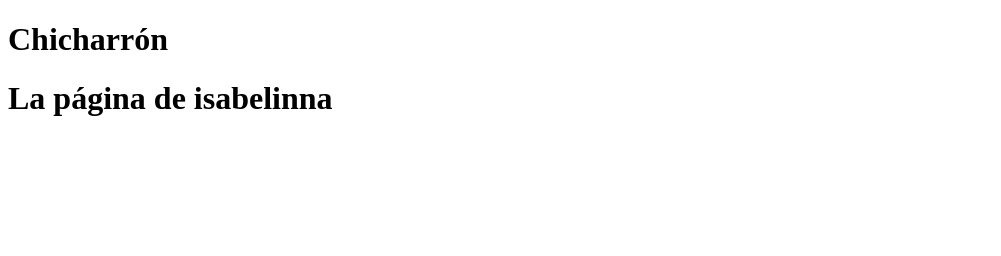
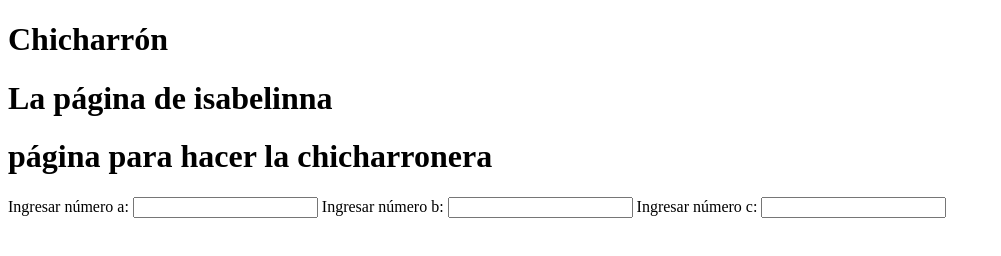
Before and after one commit to isabelinna/isabelinna.github.io, a plain HTML site: page index.html in a window 1280 px wide. Shown: the whole page, without its empty margins (0-1001 px from the left). Drawn offline with Linux system fonts and the light colour scheme.

Commit message:
le puse los inputs >:)

```diff
--- a/index.html
+++ b/index.html
@@ -4,9 +4,18 @@
 <title>Isabelinna's blog'</title>
      <h1>Chicharrón</h1>
 
+
 <body>
     <div class="">
         <h1>La página de isabelinna</h1>
+        <h1>página para hacer la chicharronera</h1>
+        <label for="a">Ingresar número a:</label>
+        <input type="number" id="a" name= "a">
+        <label for="b">Ingresar número b:</label>
+        <input type="number" id="b" name= "b">
+        <label for="c">Ingresar número c:</label>
+        <input type="number" id="c" name= "c">
+
     </div>
 </body>
 
```
